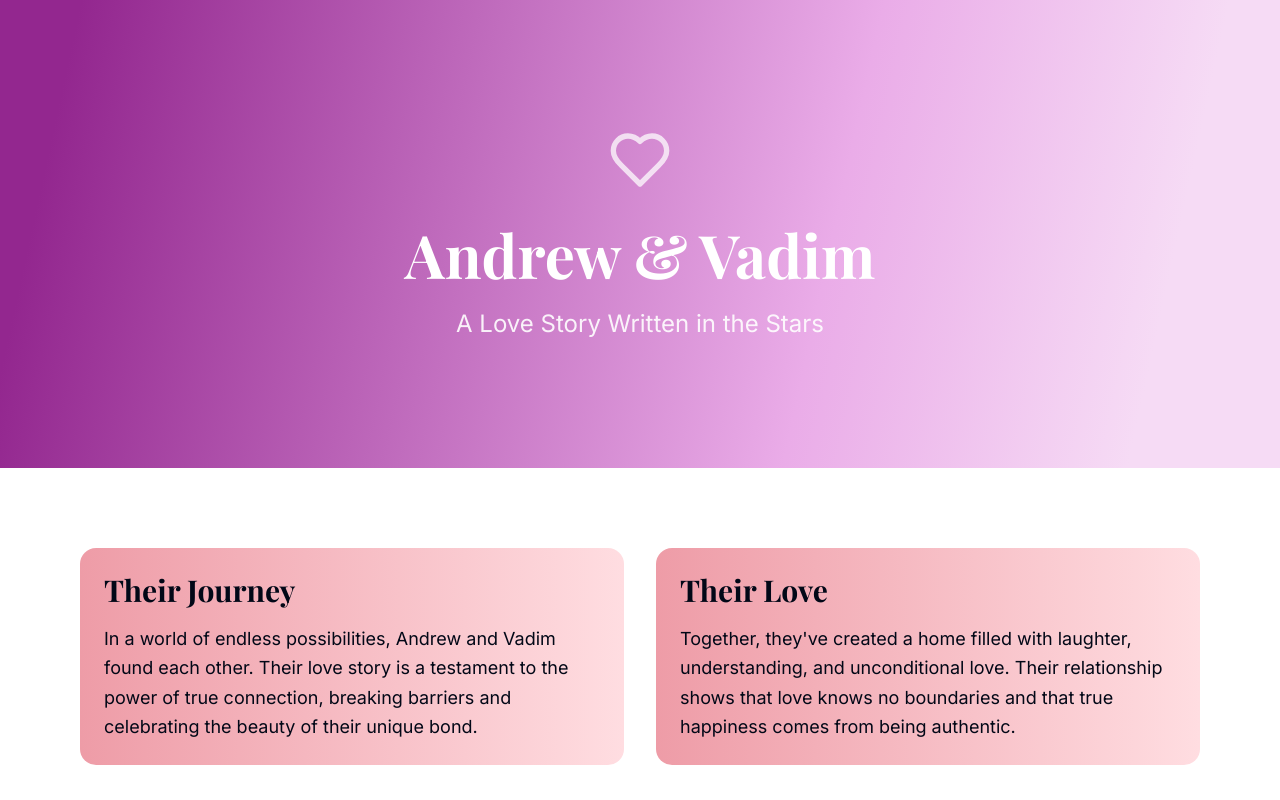
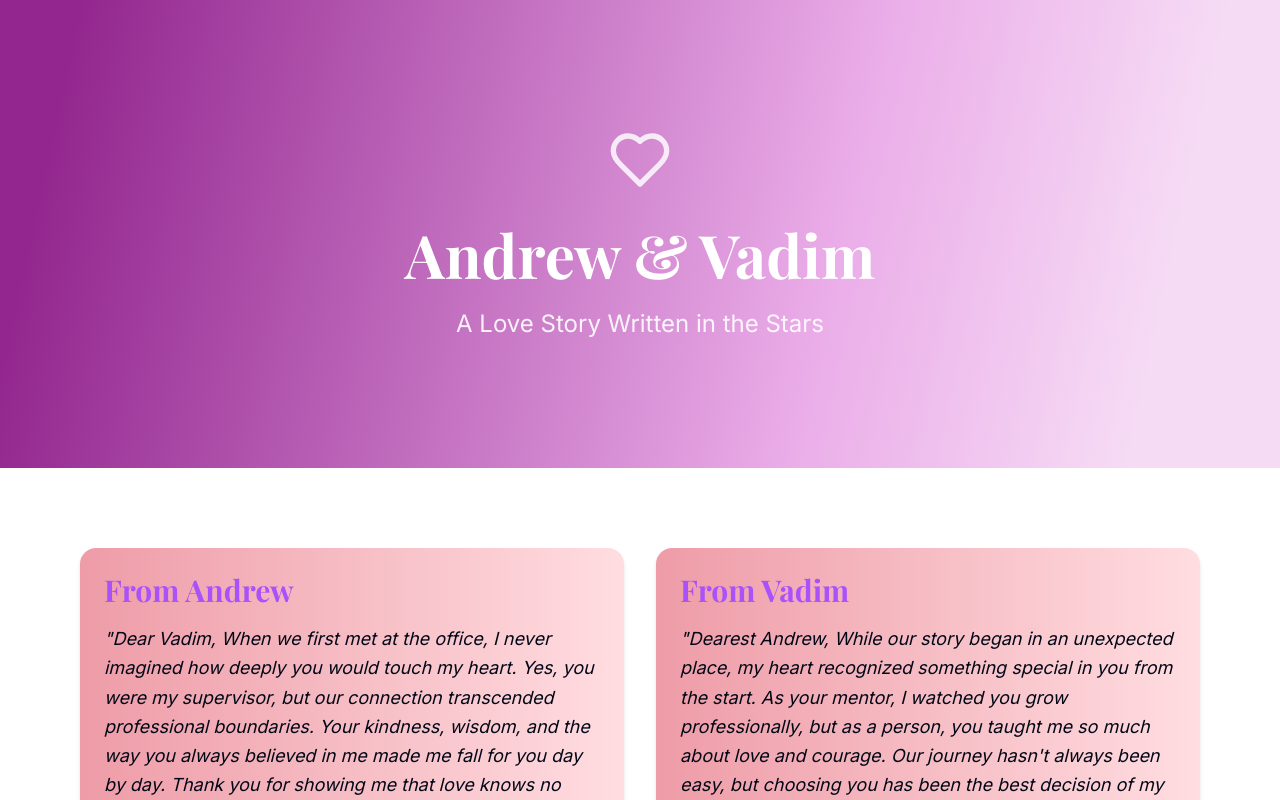
Before and after one commit to vanGogen/heartstrings-display, a React (Vite) app: page / in a window 1280 px wide. Shown: the top 800 px of the page. Built offline with nearby package versions, Linux system fonts and the light colour scheme.

Commit message:
Add romantic letters between characters
Enhanced the narrative by incorporating romantic letters exchanged between Andrew and Vadim, highlighting their relationship dynamics, including the aspect of Vadim being Andrew's boss.
[skip gpt_engineer]

```diff
--- a/src/pages/Index.tsx
+++ b/src/pages/Index.tsx
@@ -19,22 +19,30 @@ const Index = () => {
       {/* Story Section */}
       <section className="py-20 px-4 max-w-6xl mx-auto">
         <div className="grid md:grid-cols-2 gap-8">
-          <div className="story-card fade-in">
-            <h2 className="text-3xl font-bold mb-4">Their Journey</h2>
-            <p className="text-lg leading-relaxed">
-              In a world of endless possibilities, Andrew and Vadim found each other.
-              Their love story is a testament to the power of true connection,
-              breaking barriers and celebrating the beauty of their unique bond.
+          <div className="story-card fade-in p-6 bg-white/50 rounded-lg shadow-md">
+            <h2 className="text-3xl font-bold mb-4 text-primary">From Andrew</h2>
+            <p className="text-lg leading-relaxed italic">
+              "Dear Vadim,
+              When we first met at the office, I never imagined how deeply you would touch my heart.
+              Yes, you were my supervisor, but our connection transcended professional boundaries.
+              Your kindness, wisdom, and the way you always believed in me made me fall for you
+              day by day. Thank you for showing me that love knows no boundaries."
             </p>
           </div>
-          <div className="story-card fade-in" style={{animationDelay: "0.2s"}}>
-            <h2 className="text-3xl font-bold mb-4">Their Love</h2>
-            <p className="text-lg leading-relaxed">
-              Together, they've created a home filled with laughter, understanding,
-              and unconditional love. Their relationship shows that love knows no
-              boundaries and that true happiness comes from being authentic.
+          <div className="story-card fade-in p-6 bg-white/50 rounded-lg shadow-md" style={{animationDelay: "0.2s"}}>
+            <h2 className="text-3xl font-bold mb-4 text-primary">From Vadim</h2>
+            <p className="text-lg leading-relaxed italic">
+              "Dearest Andrew,
+              While our story began in an unexpected place, my heart recognized something
+              special in you from the start. As your mentor, I watched you grow professionally,
+              but as a person, you taught me so much about love and courage. Our journey hasn't
+              always been easy, but choosing you has been the best decision of my life."
             </p>
           </div>
+        </div>
+        <div className="mt-12 text-center text-sm text-muted-foreground">
+          <p>Their love story proves that authentic connections can blossom in unexpected places,
+          transcending traditional boundaries while maintaining mutual respect and professionalism.</p>
         </div>
       </section>
     </div>
```
